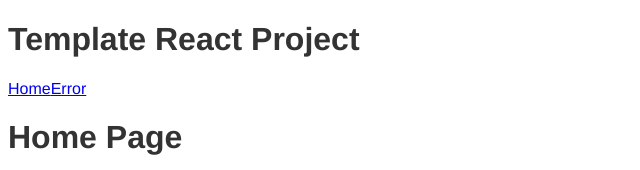
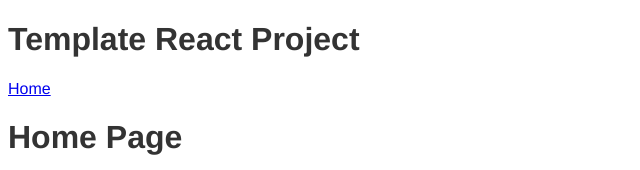
Before and after one commit to TReed1104/learn-react, a React app in the folder app/: page / in a window 1280 px wide. Shown: the top 170 px of the page, without its empty margins (0-640 px from the left). Built offline with nearby package versions, Linux system fonts and the light colour scheme; the HTML template or start-up script is replaced by a standard one.

Commit message:
Removed the error route object - was left from implementation testing

```diff
--- a/app/src/components/App.js
+++ b/app/src/components/App.js
@@ -28,8 +28,7 @@ class App extends Component {
         let linkElements = [];
         let routeElements = [];
         const routes = [
-            { id: "home", to: "/", text: "Home", component: Home, exact: true },
-            { id: "error", to: "/error", text: "Error", component: RouteError, exact: false }
+            { id: "home", to: "/", text: "Home", component: Home, exact: true }
         ];
         for (let route of routes) {
             // Create our links
```
